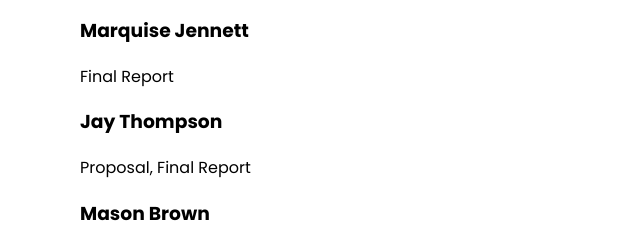
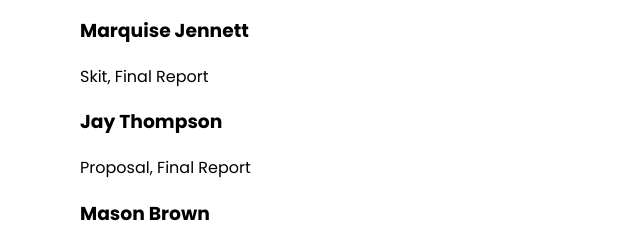
Before and after one commit to xavierhodges489/quizappdoc, a plain HTML site: page people.html in a window 1280 px wide. Shown: the part 209-446 px from the top of the page, 0-640 px from the left. Drawn offline with Linux system fonts and the light colour scheme.

Commit message:
updated contributions

```diff
--- a/people.html
+++ b/people.html
@@ -26,7 +26,7 @@
                 </li>
                 <li>
                     <h3>Marquise Jennett</h3>
-                    <p>Final Report</p>
+                    <p>Skit, Final Report</p>
                 </li>
                 <li>
                     <h3>Jay Thompson</h3>
```
